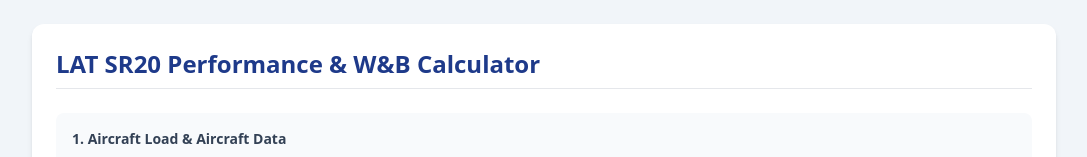
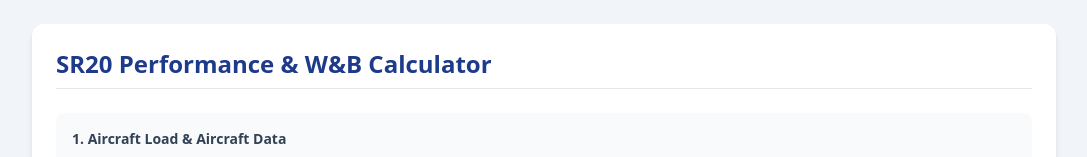
Before and after one commit to grazieragazzi22/sr20calculator, a plain HTML site: page index.html in a window 1280 px wide. Shown: the top 157 px of the page, without its empty margins (96-1183 px from the left). Drawn offline with nearby package versions, Linux system fonts and the light colour scheme.

Commit message:
Add files via upload

```diff
--- a/index.html
+++ b/index.html
@@ -3,13 +3,13 @@
 <head>
   <meta charset="UTF-8">
   <meta name="viewport" content="width=device-width, initial-scale=1.0">
-  <title>LAT SR20 Performance & Load Sheet Calculator</title>
+  <title>SR20 Performance & Load Sheet Calculator</title>
   <script src="https://cdn.tailwindcss.com"></script>
   <script src="perf_data.js"></script>
 </head>
 <body class="bg-slate-100 p-6 text-slate-800">
   <div class="max-w-5xl mx-auto bg-white p-6 rounded-xl shadow-md space-y-6">
-    <h1 class="text-2xl font-bold text-blue-900 border-b pb-2">LAT SR20 Performance & W&B Calculator</h1>
+    <h1 class="text-2xl font-bold text-blue-900 border-b pb-2">SR20 Performance & W&B Calculator</h1>
 
     <!-- INPUT SECTION -->
     <div class="space-y-4">
```
